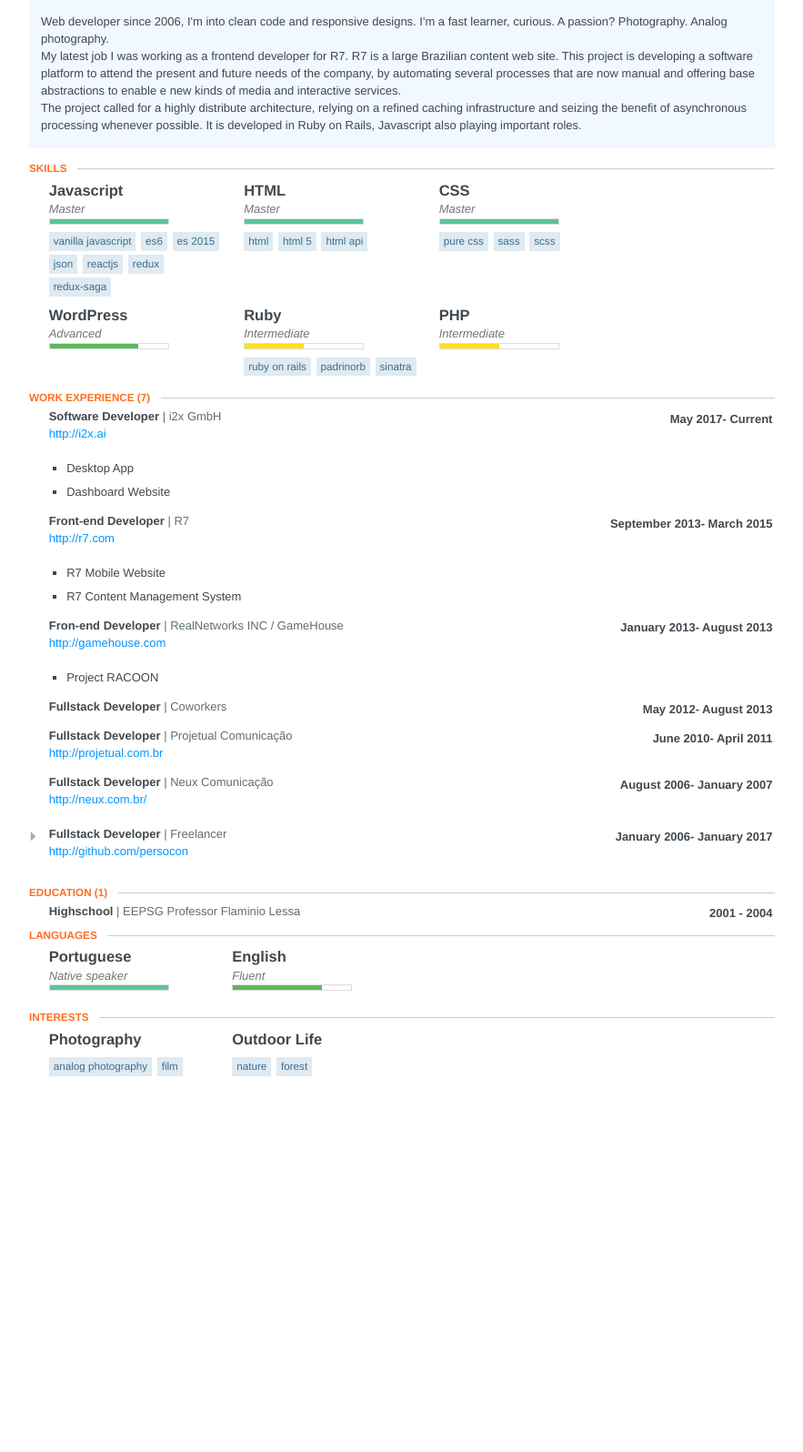
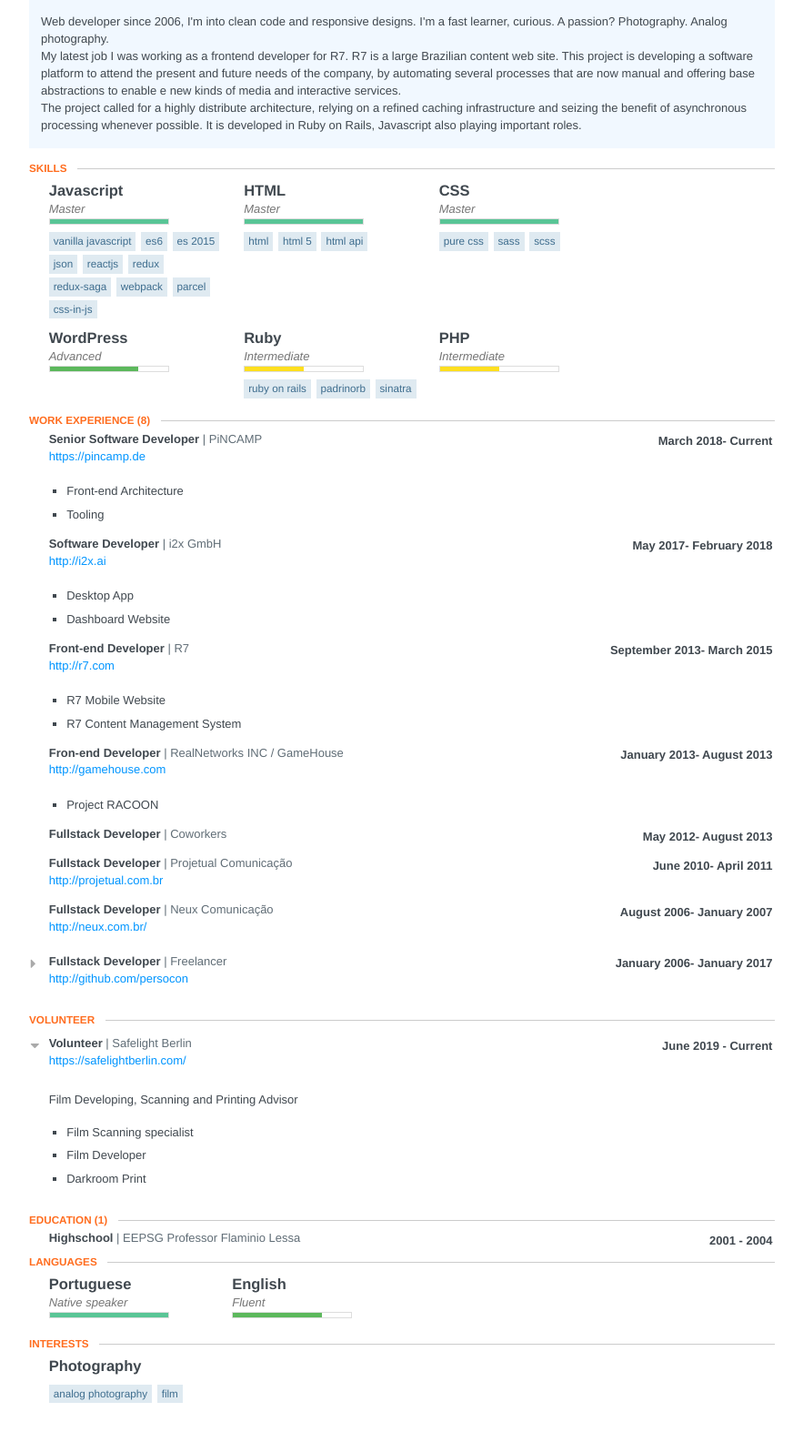
Before and after one commit to persocon/persocon.github.io, a website: page index.html in a window 1280 px wide. Shown: the part 162-1758 px from the top of the page at 91% size, without its empty margins (198-1081 px from the left). Before the commit the page ends 1399 px from the top, so only its background shows below. Drawn offline with Linux system fonts and the light colour scheme.

Commit message:
Update :D

```diff
--- a/index.html
+++ b/index.html
@@ -784,8 +784,8 @@ ul.courses li:hover {
     		</div>
 
     		<span class="location">
-    			<span class="city">São Paulo,</span>
-    			<span class="countryCode">BR</span>
+    			<span class="city">Berlin,</span>
+    			<span class="countryCode">DE</span>
     		</span>
 
 
@@ -800,7 +800,7 @@ ul.courses li:hover {
     			</div>
     			<div class="phone">
     				<span class="fa fa-mobile"></span>
-    				<a href="tel:+5511 97466 1440">+5511 97466 1440</a>
+    				<a href="tel:+49 17 666190769">+49 17 666190769</a>
     			</div>
     		</div>
 
@@ -858,6 +858,9 @@ ul.courses li:hover {
     				<li>ReactJS</li>
     				<li>Redux</li>
     				<li>Redux-Saga</li>
+    				<li>Webpack</li>
+    				<li>Parcel</li>
+    				<li>CSS-in-JS</li>
     			</ul>
     		</div>
     		<div class="item">
@@ -929,10 +932,31 @@ ul.courses li:hover {
     </section>
     <section class="section">
       <header>
-        <h2 class='section-title'>Work Experience <span class="item-count">(7)</span></h2>
+        <h2 class='section-title'>Work Experience <span class="item-count">(8)</span></h2>
       </header>
 
       <section id="work">
+        <section class="work-item">
+
+
+    			<header>
+    				<div class="position">Senior Software Developer</div>
+    				<div class="company">PiNCAMP</div>
+    				<div class="date">
+    				  <span class="startDate">March 2018</span>
+    					<span class="endDate">- Current</span>
+    				</div>
+    			</header>
+
+        	<span class="website">
+        		<a target="_blank" href="https://pincamp.de">https://pincamp.de</a>
+        	</span>      	<div class="item" id="work-item">
+            <ul class="highlights">
+                <li><p>Front-end Architecture</p></li>
+                <li><p>Tooling</p></li>
+            </ul>
+        	</div>
+        </section>
         <section class="work-item">
 
 
@@ -941,7 +965,7 @@ ul.courses li:hover {
     				<div class="company">i2x GmbH</div>
     				<div class="date">
     				  <span class="startDate">May 2017</span>
-    					<span class="endDate">- Current</span>
+    					<span class="endDate">- February 2018</span>
     				</div>
     			</header>
 
@@ -1046,8 +1070,8 @@ ul.courses li:hover {
         </section>
         <section class="work-item">
 
-            <input id="work-item-6" type="checkbox" class="toggle-item" />
-            <label for="work-item-6"></label>
+            <input id="work-item-7" type="checkbox" class="toggle-item" />
+            <label for="work-item-7"></label>
 
     			<header>
     				<div class="position">Fullstack Developer</div>
@@ -1070,6 +1094,50 @@ ul.courses li:hover {
                 <li><p>Cursillo.at website</p></li>
             </ul>
         	</div>
+        </section>
+      </section>
+    </section>
+    <section class="section">
+      <header>
+        <h2 class='section-title'>Volunteer</h2>
+      </header>
+      <section id="volunteer">
+        <section class="volunteer-item">
+
+            <input id="volunteer-item-0" type="checkbox" class="toggle-item" checked="checked" />
+            <label for="volunteer-item-0"></label>
+
+          <header>
+            <div class="header-left">
+              <div class="position">
+                Volunteer
+              </div>
+              <div class="organization">
+                Safelight Berlin
+              </div>
+            </div>
+            <div class="date">
+              <span class="startDate">
+              June 2019
+              </span>
+              <span class="endDate">
+              - Current
+              </span>
+            </div>
+          </header>
+          <div class="website">
+            <a target="_blank" href="https://safelightberlin.com/">https://safelightberlin.com/</a>
+          </div>
+          <div class="item">
+            <div class="summary">
+              <p><p>Film Developing, Scanning and Printing Advisor</p></p>
+            </div>
+            <ul class="highlights">
+              <li><p>Film Scanning specialist</p></li>
+              <li><p>Film Developer</p></li>
+              <li><p>Darkroom Print</p></li>
+            </ul>
+          </div>
         </section>
       </section>
     </section>
@@ -1149,15 +1217,6 @@ ul.courses li:hover {
             <li>Film</li>
           </ul>
         </div>
-        <div class="item">
-          <h3 class="name">
-            Outdoor Life
-          </h3>
-          <ul class="keywords">
-            <li>Nature</li>
-            <li>Forest</li>
-          </ul>
-        </div>
       </section>
     </section>
 
--- a/package.json
+++ b/package.json
@@ -4,12 +4,12 @@
   "description": "My resume",
   "main": "index.js",
   "dependencies": {
-    "jsonresume-theme-stackoverflow": "^1.0.4",
-    "resume-cli": "0.4.19"
+    "jsonresume-theme-stackoverflow": "latest",
+    "resume-cli": "latest"
   },
   "devDependencies": {},
   "scripts": {
-    "export": "npm install & resume export index.html --theme stackoverflow -F"
+    "export": "resume export index.html --theme stackoverflow -F"
   },
   "repository": {
     "type": "git",
```
Also changed, not shown: resume.json (+33 -13 lines).
